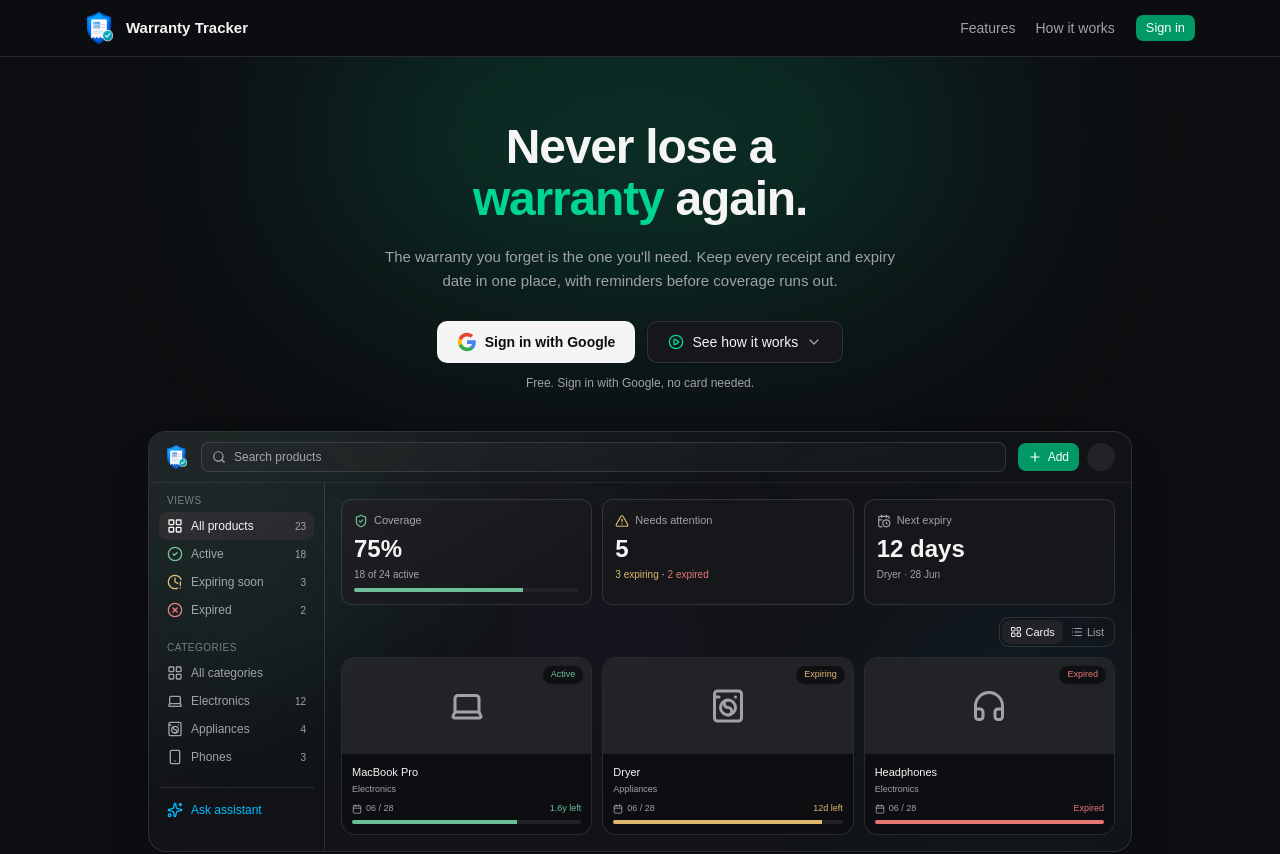
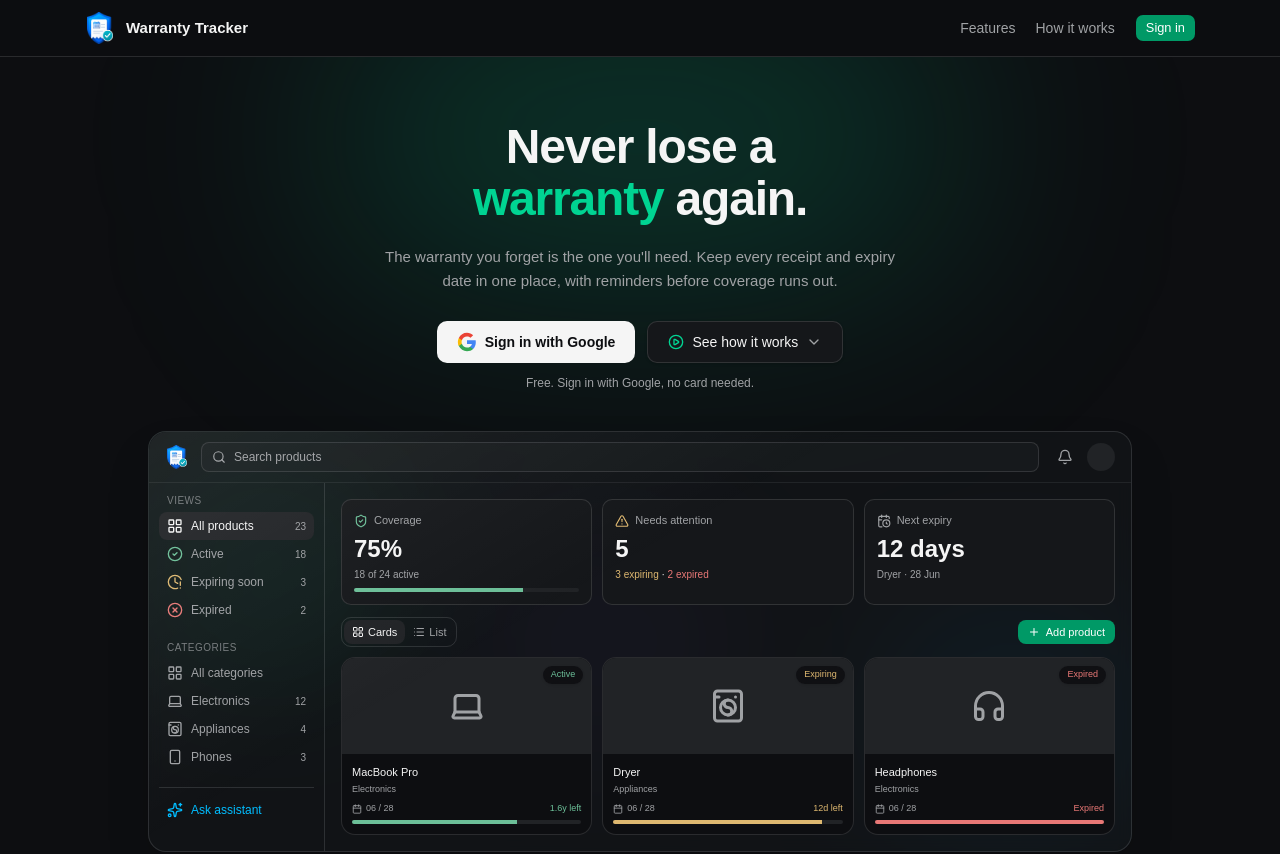
Before and after one commit to asaf27064/warranty-tracker, a React (Vite) app in the folder frontend/: page / in a window 1280 px wide. Shown: the top 854 px of the page. Built offline with nearby package versions, Linux system fonts and the light colour scheme; no server answers.

Commit message:
fix(landing): move Add into the toolbar to match the app; drop inaccurate 'weekly' email copy

```diff
--- a/frontend/src/pages/LandingPage.tsx
+++ b/frontend/src/pages/LandingPage.tsx
@@ -196,7 +196,7 @@ const LandingPage = () => {
                 <Search className="h-3.5 w-3.5" /> Search products
               </div>
               <div className="ml-auto flex items-center gap-2">
-                <span className="inline-flex items-center gap-1.5 rounded-md bg-emerald-600 px-2.5 py-1.5 text-xs font-medium text-white"><Plus className="h-3.5 w-3.5" /> Add</span>
+                <span className="flex h-7 w-7 items-center justify-center rounded-md text-muted-foreground"><Bell className="h-4 w-4" /></span>
                 <span className="h-7 w-7 rounded-full bg-muted" />
               </div>
             </div>
@@ -261,11 +261,12 @@ const LandingPage = () => {
                   </div>
                 </div>
 
-                <div className="mt-3 flex justify-end">
+                <div className="mt-3 flex items-center justify-between">
                   <div className="flex items-center rounded-lg border border-border p-0.5">
                     <span className="flex items-center gap-1 rounded-md bg-muted px-2 py-1 text-[11px]"><LayoutGrid className="h-3 w-3" /> Cards</span>
                     <span className="flex items-center gap-1 px-2 py-1 text-[11px] text-muted-foreground"><List className="h-3 w-3" /> List</span>
                   </div>
+                  <span className="inline-flex items-center gap-1.5 rounded-md bg-emerald-600 px-2.5 py-1 text-[11px] font-medium text-white"><Plus className="h-3 w-3" /> Add product</span>
                 </div>
 
                 <div className="mt-2.5 grid grid-cols-2 gap-2.5 sm:grid-cols-3">
@@ -452,7 +453,7 @@ const LandingPage = () => {
         <Reveal className="mt-8 grid gap-4 sm:grid-cols-3" delay={0.08}>
           {[
             { icon: Bell, title: "In-app", desc: "A live alert and a bell badge while you're using the app." },
-            { icon: Mail, title: "Email digest", desc: "A tidy weekly summary of what's expiring, straight to your inbox." },
+            { icon: Mail, title: "Email digest", desc: "A tidy summary of what's expiring, straight to your inbox." },
             { icon: Smartphone, title: "Browser push", desc: "A notification on your device even when the app is closed." },
           ].map((c) => {
             const Icon = c.icon;
```
